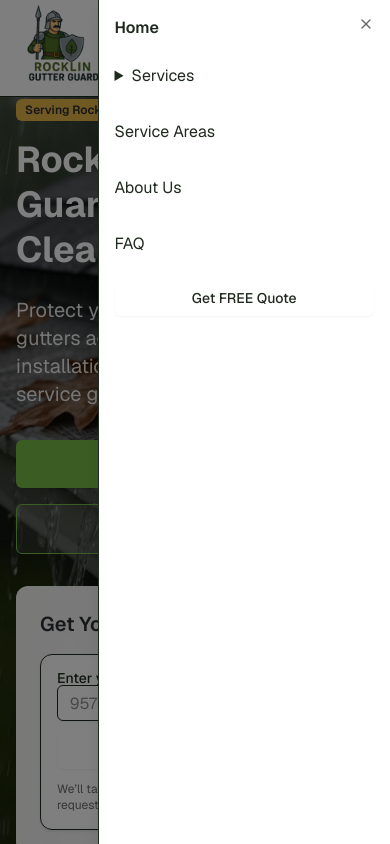
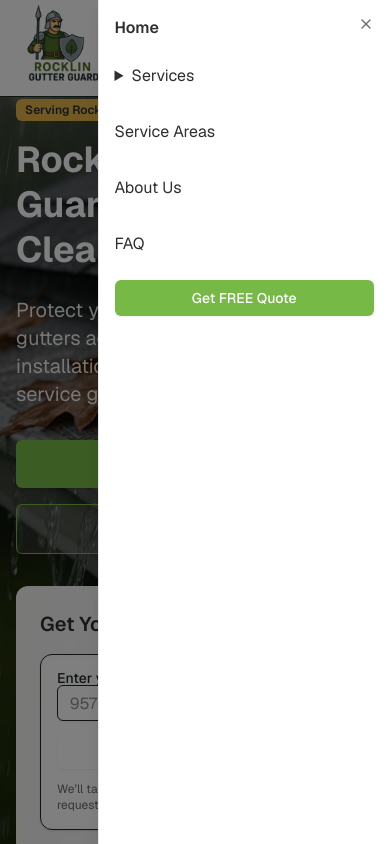
Before and after one commit to MarkTheCoderShark/rocklingutters, a Next.js app: page / in a window 390 px wide. Both pictures are taken after a click on the button "Open Menu". Shown: the top 844 px of the page. Built offline with nearby package versions, Linux system fonts and the light colour scheme.

Commit message:
Fix mobile menu styling to white background with black text

```diff
--- a/src/components/Navigation.tsx
+++ b/src/components/Navigation.tsx
@@ -58,21 +58,21 @@
             <SheetTrigger asChild>
               <button aria-label="Open Menu" className="inline-flex h-10 w-10 items-center justify-center rounded-md border text-brand-dark">☰</button>
             </SheetTrigger>
-            <SheetContent side="right">
+            <SheetContent side="right" className="bg-white text-brand-dark border-l border-gray-200">
               <div className="p-4 space-y-4">
-                <Link href="/" className="block font-semibold">Home</Link>
+                <Link href="/" className="block font-semibold text-brand-dark hover:text-brand-light-green transition">Home</Link>
                 <details>
-                  <summary className="cursor-pointer py-2">Services</summary>
+                  <summary className="cursor-pointer py-2 text-brand-dark hover:text-brand-light-green transition">Services</summary>
                   <ul className="pl-3 grid gap-1">
                     {SERVICE_LINKS.map(s => (
-                      <li key={s.href}><Link className="block py-1" href={s.href}>{s.label}</Link></li>
+                      <li key={s.href}><Link className="block py-1 text-brand-dark hover:text-brand-light-green transition" href={s.href}>{s.label}</Link></li>
                     ))}
                   </ul>
                 </details>
                 {NAV_LINKS.filter(n => n.href !== '/').map(n => (
-                  <Link key={n.href} href={n.href} className="block py-2">{n.label}</Link>
+                  <Link key={n.href} href={n.href} className="block py-2 text-brand-dark hover:text-brand-light-green transition">{n.label}</Link>
                 ))}
-                <Button asChild className="w-full"><Link href="/get-quote/">Get FREE Quote</Link></Button>
+                <Button asChild className="w-full bg-brand-light-green hover:bg-brand-green text-white"><Link href="/get-quote/">Get FREE Quote</Link></Button>
               </div>
             </SheetContent>
           </Sheet>
```
